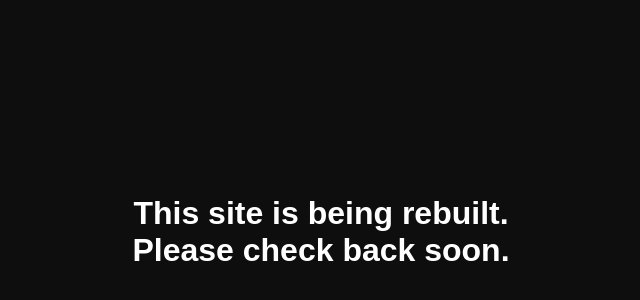
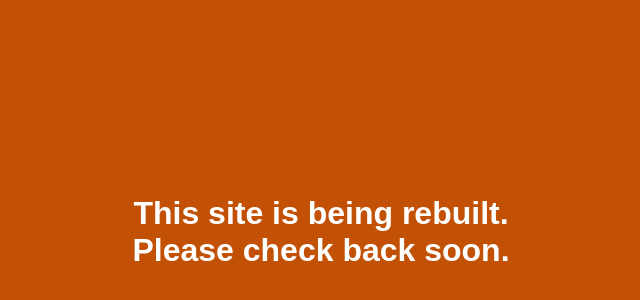
Before and after one commit to OliverMacD/OliverMacD.github.io, a plain HTML site: page index.html in a window 1280 px wide. Shown: the part 168-468 px from the top of the page, without its empty margins (319-959 px from the left). Drawn offline with Linux system fonts and the light colour scheme.

Commit message:
Updated background color

```diff
--- a/index.html
+++ b/index.html
@@ -6,7 +6,7 @@
   <title>Rebuild Underway</title>
   <style>
     body {
-      background-color: #0e0e0e;
+      background-color: #c25105;
       color: #ffffff;
       font-family: sans-serif;
       display: flex;
```
